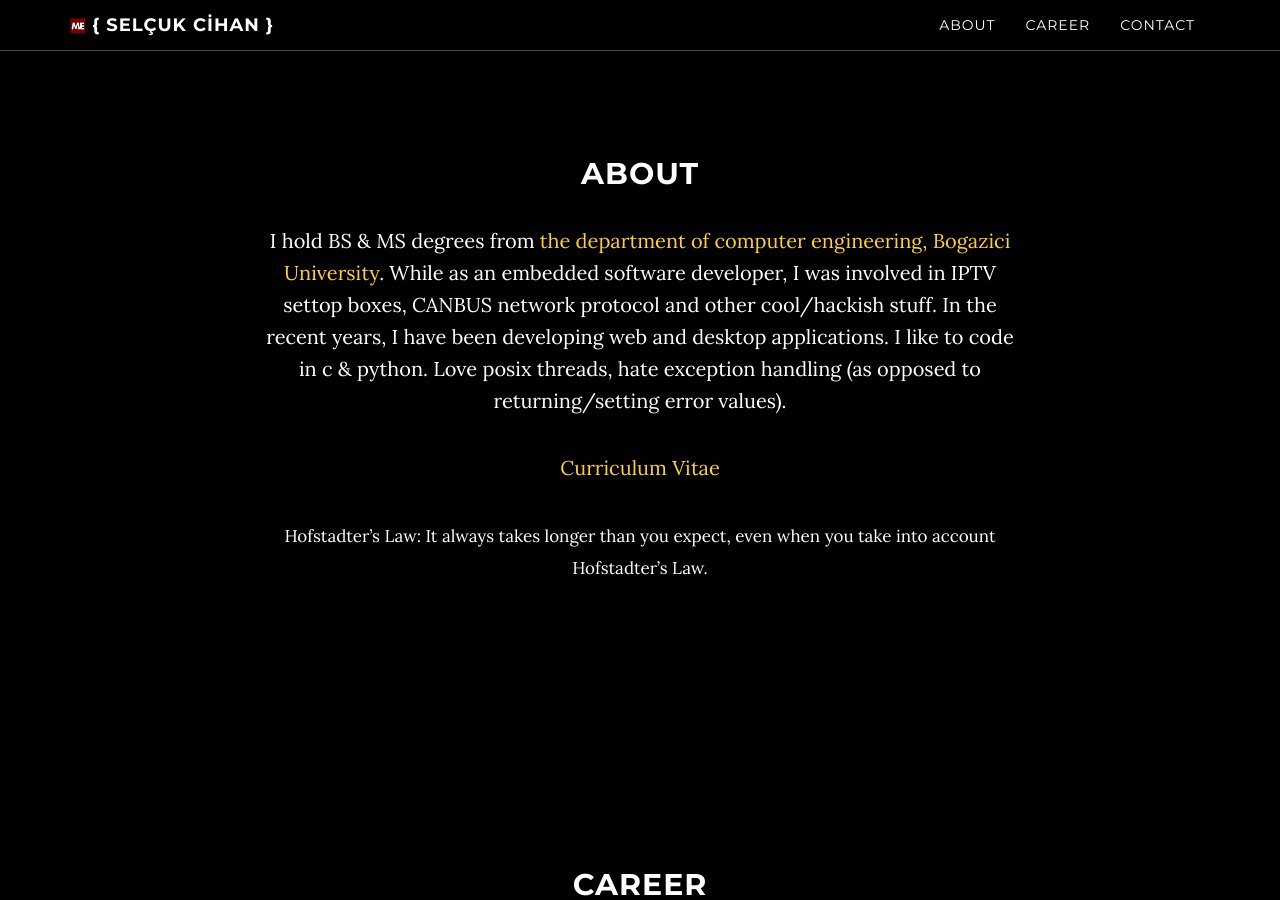
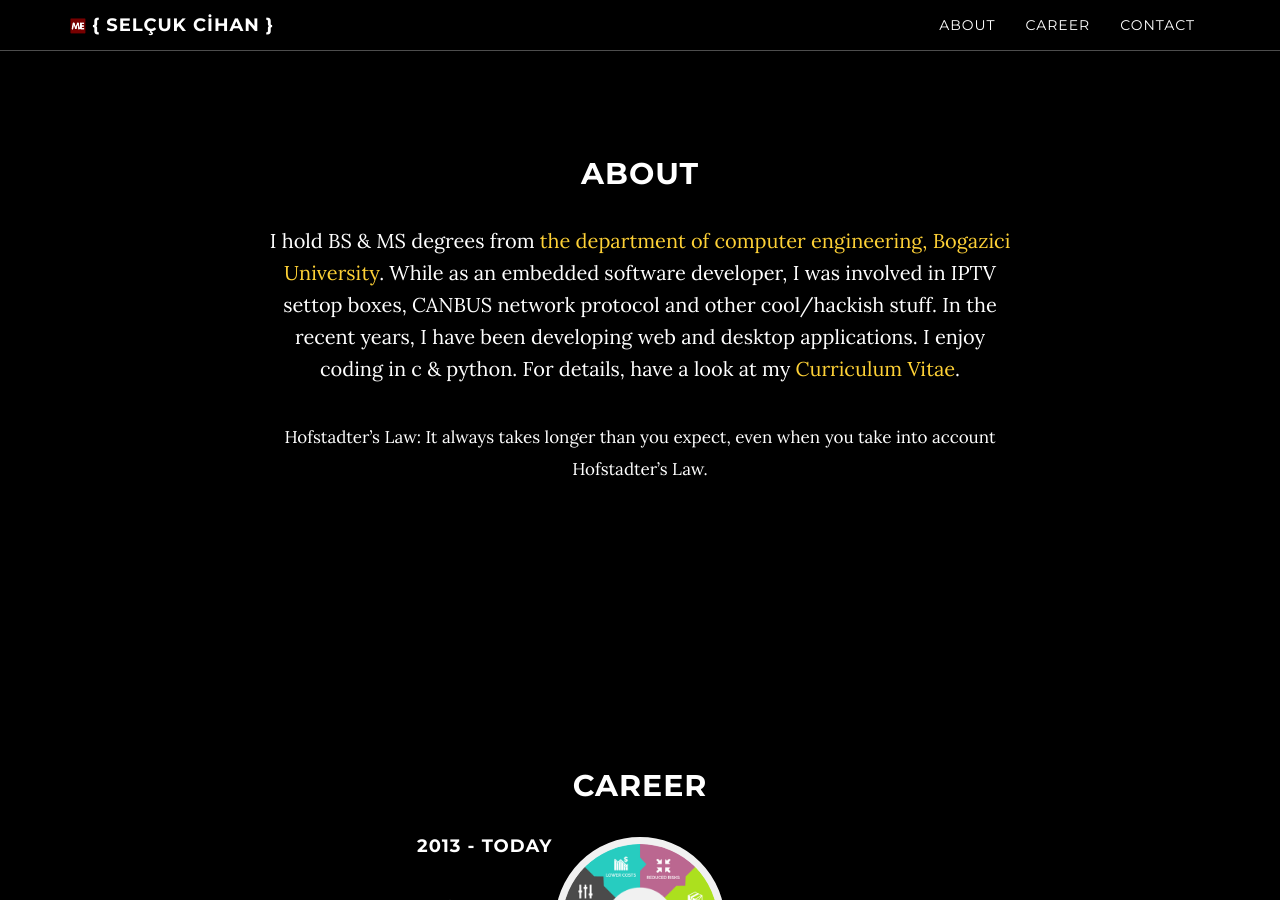
Before and after one commit to selcukcihan/old-portfolio, a Jekyll site: the page built from index.html, in a window 1280 px wide and 900 px high, scrolled down 993 px. Built offline with Jekyll 4.4.1, drawn with Linux system fonts in a browser that asks for light colours; nearby versions of some CDN libraries.

Commit message:
link for career stuff

```diff
--- a/_config.yml
+++ b/_config.yml
@@ -60,9 +60,11 @@ events:
   - image: "/img/career/maxflow.jpg"
     date: "2010"
     description: "Defended MS thesis, a parallel max-flow algorithm"
+    link: "https://github.com/selcukcihan/parallel-maxflow"
   - image: "/img/career/xface-j.jpg"
     date: "2009"
     description: "Ported C++ talking head library xface to Java"
+    link: "https://github.com/selcukcihan/xface-j"
   - image: "/img/career/embedded.jpg"
     date: "2008"
     description: "Started coding as an embedded software developer"
--- a/_includes/career.html
+++ b/_includes/career.html
@@ -19,7 +19,11 @@
 
               <li class="{{ class }}">
                   <div class="timeline-image">
+                    {% if event.link == null %}
                       <img class="img-circle img-responsive" src="{{site.baseurl}}{{ event.image }}" alt="">
+                    {% else %}
+                      <a href="{{event.link}}" target="_blank"><img class="img-circle img-responsive" src="{{site.baseurl}}{{ event.image }}" alt=""></a>
+                    {% endif %}
                   </div>
                   <div class="timeline-panel">
                       <div class="timeline-heading">
--- a/about.html
+++ b/about.html
@@ -5,9 +5,7 @@ title: About
 ---
 ## About
 
-I hold BS &amp; MS degrees from <a href="http://www.cmpe.boun.edu.tr" target="_blank">the department of computer engineering, Bogazici University</a>. While as an embedded software developer, I was involved in IPTV settop boxes, CANBUS network protocol and other cool/hackish stuff. In the recent years, I have been developing web and desktop applications. I like to code in c &amp; python. Love posix threads, hate exception handling (as opposed to returning/setting error values).
-
-<a href="/resume/selcukcihan_nomo.pdf">Curriculum Vitae</a>
+I hold BS &amp; MS degrees from <a href="http://www.cmpe.boun.edu.tr" target="_blank">the department of computer engineering, Bogazici University</a>. While as an embedded software developer, I was involved in IPTV settop boxes, CANBUS network protocol and other cool/hackish stuff. In the recent years, I have been developing web and desktop applications. I enjoy coding in c &amp; python. For details, have a look at my <a href="/resume/selcukcihan_nomo.pdf">Curriculum Vitae</a>.
 
 <small>
 Hofstadter's Law: It always takes longer than you expect, even when you take into account Hofstadter's Law.
```
